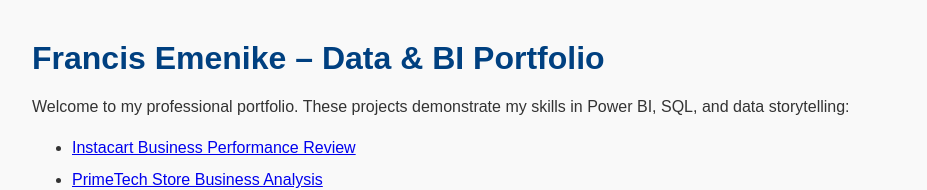
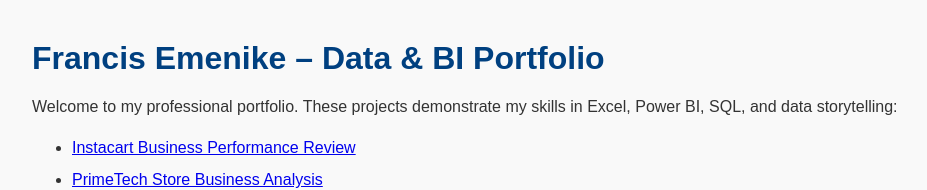
Before and after one commit to francisx35/francisx35.github.io, a plain HTML site: page index.html in a window 1280 px wide. Shown: the top 190 px of the page, without its empty margins (8-935 px from the left). Drawn offline with Linux system fonts and the light colour scheme.

Commit message:
Update index.html

```diff
--- a/index.html
+++ b/index.html
@@ -10,7 +10,7 @@
 </head>
 <body>
   <h1>Francis Emenike – Data & BI Portfolio</h1>
-  <p>Welcome to my professional portfolio. These projects demonstrate my skills in Power BI, SQL, and data storytelling:</p>
+  <p>Welcome to my professional portfolio. These projects demonstrate my skills in Excel, Power BI, SQL, and data storytelling:</p>
 
   <ul>
     <li><a href="https://github.com/francisx35/Instacart-Business-Performance-Review" target="_blank">Instacart Business Performance Review</a></li>
```
